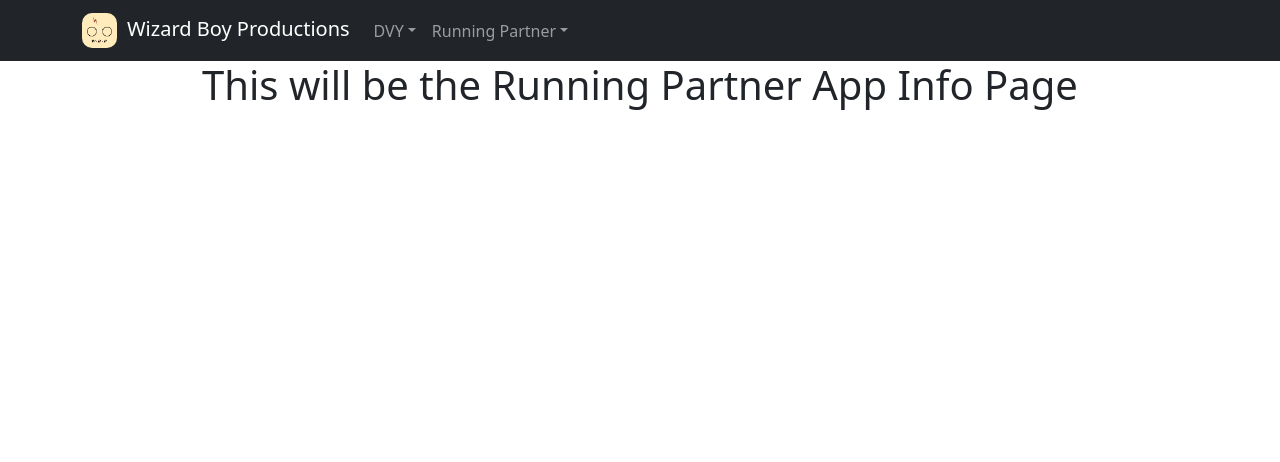
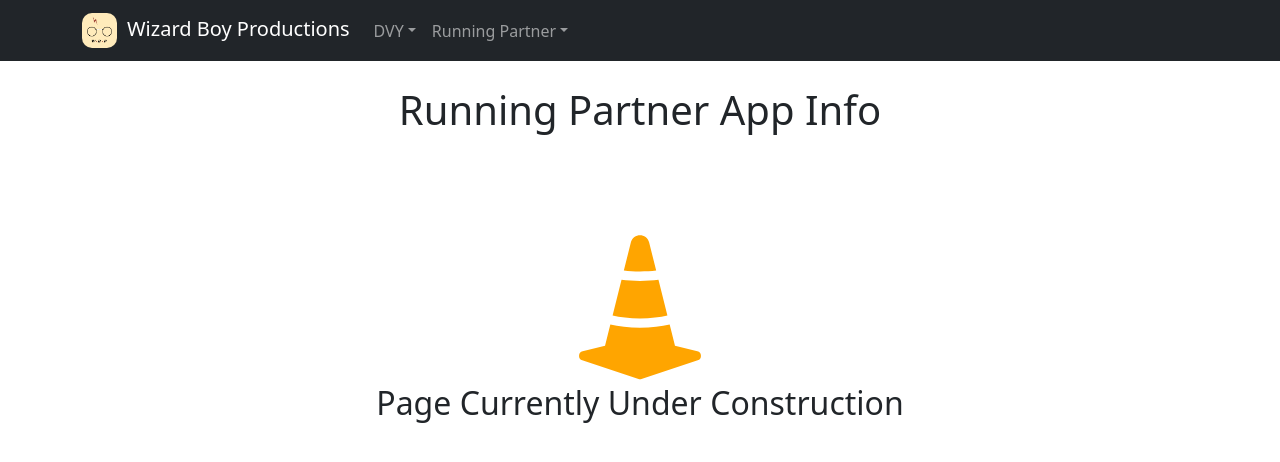
Before and after one commit to mattmeyerink/WizardBoyProductions, a React (Create React App) app: page /RunningPartnerAppInfo in a window 1280 px wide. Shown: the top 462 px of the page. Built offline with nearby package versions, Linux system fonts and the light colour scheme.

Commit message:
Add under construction component

```diff
--- a/package.json
+++ b/package.json
@@ -9,6 +9,7 @@
     "bootstrap": "^5.1.3",
     "react": "^17.0.2",
     "react-bootstrap": "^2.1.2",
+    "react-bootstrap-icons": "^1.7.2",
     "react-dom": "^17.0.2",
     "react-router-dom": "^6.2.1",
     "react-scripts": "5.0.0",
--- a/src/components/DVY/DVYAppInfo.js
+++ b/src/components/DVY/DVYAppInfo.js
@@ -1,7 +1,11 @@
+import UnderConstruction from "../UnderConstruction";
+
 function DVYAppInfo() {
     return (
-        <div>
-            <h1>This will be the DVYAppInfo Page</h1>
+        <div className="appInfoContainer">
+            <h1>DVY App Info</h1>
+
+            <UnderConstruction />
         </div>
     );
 }
--- a/src/components/RunningPartner/RunningPartnerAppInfo.js
+++ b/src/components/RunningPartner/RunningPartnerAppInfo.js
@@ -1,7 +1,11 @@
+import UnderConstruction from "../UnderConstruction";
+
 function RunningPartnerAppInfo() {
     return (
-        <div>
-            <h1>This will be the Running Partner App Info Page</h1>
+        <div className="appInfoContainer">
+            <h1>Running Partner App Info</h1>
+
+            <UnderConstruction />
         </div>
     );
 }
--- a/src/components/RunningPartner/RunningPartnerSupport.js
+++ b/src/components/RunningPartner/RunningPartnerSupport.js
@@ -1,7 +1,11 @@
+import UnderConstruction from "../UnderConstruction";
+
 function RunningPartnerSupport() {
     return (
-        <div>
-            <h1>This will be the Running Partner Support Page</h1>
+        <div className="supportPageWrapper">
+            <h1>Running Partner Support</h1>
+
+            <UnderConstruction />
         </div>
     );
 }
--- /dev/null
+++ b/src/components/UnderConstruction.js
@@ -0,0 +1,12 @@
+import { ConeStriped } from "react-bootstrap-icons";
+
+function UnderConstruction() {
+    return (
+        <div className="underConstructionContainer">
+            <ConeStriped size={150} color="orange" />
+            <h2>Page Currently Under Construction</h2>
+        </div>
+    );
+}
+
+export default UnderConstruction;
--- a/src/index.css
+++ b/src/index.css
@@ -74,3 +74,11 @@ code {
 .faqParagraph {
   text-align: left;
 }
+
+.underConstructionContainer {
+  margin: 100px;
+}
+
+.appInfoContainer {
+  margin: 25px;
+}
```
Also changed, not shown: 1 other file (tests, documents, lock files or other folders).
